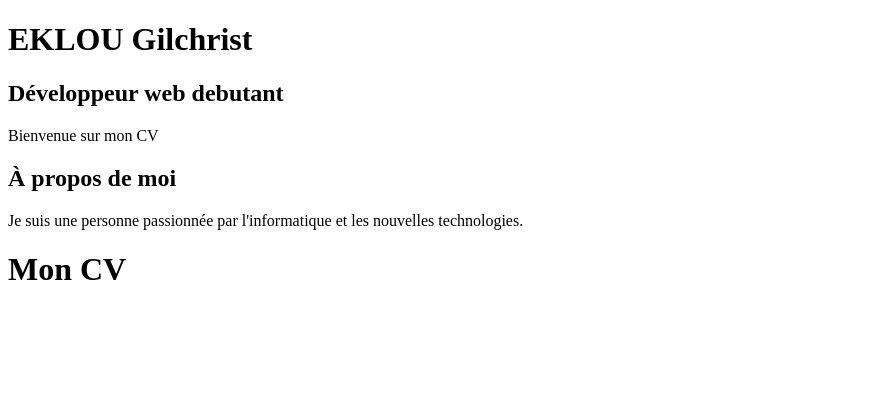
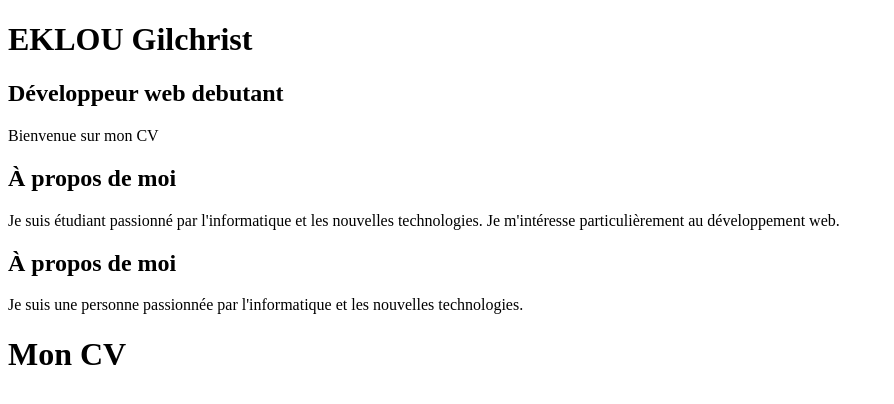
Before and after one commit to Gilchrist006/mon-cv, a plain HTML site: page index.html in a window 1280 px wide. Shown: the whole page, without its empty margins (0-894 px from the left). Drawn offline with Linux system fonts and the light colour scheme.

Commit message:
mise en place de la section description

```diff
--- a/index.html
+++ b/index.html
@@ -15,6 +15,15 @@
     </header>
     <section>
     <h2>À propos de moi</h2>
+    <p>
+        Je suis étudiant passionné par l'informatique
+        et les nouvelles technologies. Je m'intéresse
+        particulièrement au développement web.
+    </p>
+    </section>
+
+    <section>
+    <h2>À propos de moi</h2>
 
     <p>
         Je suis une personne passionnée par l'informatique
```
